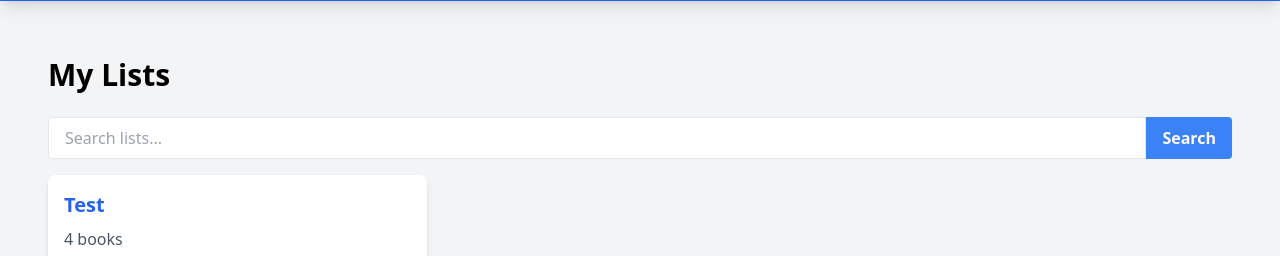
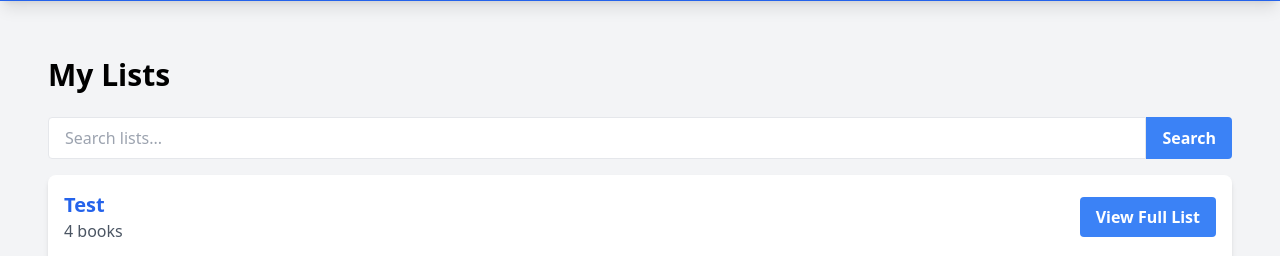
Before and after one commit to dennismenze/BookTrackerPro, a Flask app: page /list/lists in a window 1280 px wide. Shown: the part 63-319 px from the top of the page. Run offline with Flask 3, Linux system fonts and the light colour scheme; data comes from the database, SQL or seed files in the repository; both versions use the stored data as it was after the commit; some libraries are stand-ins or nearby versions.

Commit message:
Agent step completed: Update list page to display lists in rows with book images

```diff
--- a/routes/list_routes.py
+++ b/routes/list_routes.py
@@ -19,9 +19,9 @@ def lists():
 
     lists = query.order_by(List.name).paginate(page=page, per_page=per_page, error_out=False)
 
-    # Fetch the first 4 books for each list
+    # Fetch the first 5 books for each list
     for list_item in lists.items:
-        list_item.preview_books = list_item.books[:4]
+        list_item.preview_books = list_item.books[:5]
         list_item.book_count = len(list_item.books)
 
     return render_template('list/lists.html', lists=lists, search_query=search_query)
--- a/templates/list/lists.html
+++ b/templates/list/lists.html
@@ -14,19 +14,26 @@
     </div>
 
     {% if lists.items %}
-        <div class="grid grid-cols-1 md:grid-cols-2 lg:grid-cols-3 gap-6">
+        <div class="space-y-6">
             {% for list in lists.items %}
                 <div class="bg-white shadow-md rounded-lg p-4">
-                    <h2 class="text-xl font-semibold mb-2">
-                        <a href="{{ url_for('list.list_detail', id=list.id) }}" class="text-blue-600 hover:text-blue-800">
-                            {{ list.name }}
+                    <div class="flex flex-col md:flex-row justify-between items-start md:items-center mb-4">
+                        <div>
+                            <h2 class="text-xl font-semibold">
+                                <a href="{{ url_for('list.list_detail', id=list.id) }}" class="text-blue-600 hover:text-blue-800">
+                                    {{ list.name }}
+                                </a>
+                            </h2>
+                            <p class="text-gray-600">{{ list.book_count }} books</p>
+                        </div>
+                        <a href="{{ url_for('list.list_detail', id=list.id) }}" class="mt-2 md:mt-0 bg-blue-500 hover:bg-blue-700 text-white font-bold py-2 px-4 rounded">
+                            View Full List
                         </a>
-                    </h2>
-                    <p class="text-gray-600 mb-2">{{ list.book_count }} books</p>
-                    <div class="grid grid-cols-2 gap-2">
+                    </div>
+                    <div class="grid grid-cols-2 sm:grid-cols-3 md:grid-cols-5 gap-4">
                         {% for book in list.preview_books %}
                             <a href="{{ url_for('book.book_detail', id=book.id) }}" class="block">
-                                <img src="{{ book.cover_image_url or url_for('static', filename='images/no-cover.png') }}" alt="{{ book.title }} cover" class="w-full h-32 object-cover rounded">
+                                <img src="{{ book.cover_image_url or url_for('static', filename='images/no-cover.png') }}" alt="{{ book.title }} cover" class="w-full h-48 object-cover rounded shadow-md hover:shadow-lg transition-shadow duration-300">
                             </a>
                         {% endfor %}
                     </div>
```
Also changed, not shown: instance/app.db.
